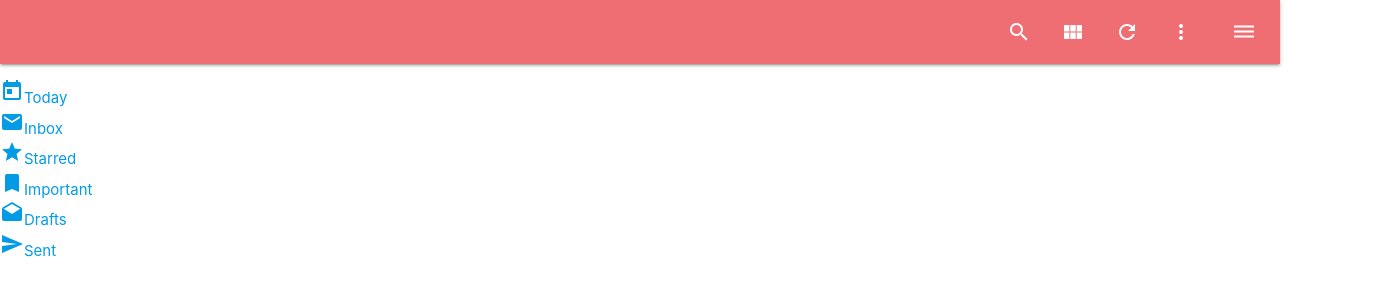
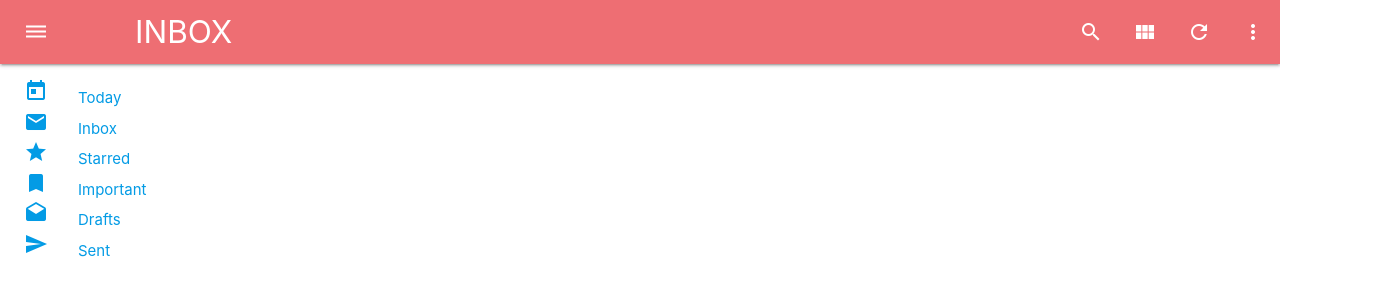
Before and after one commit to KyawZinAung12/UI-UX-Mockery, a plain HTML site: page index1.html in a window 1280 px wide. Shown: the whole page, 1377 px wide, since content can reach past the window. Drawn offline with Linux system fonts and the light colour scheme.

Commit message:
add index1.html

```diff
--- a/index1.html
+++ b/index1.html
@@ -16,7 +16,7 @@
 	<nav>
     <div class="nav-wrapper">
 
-      <ul class="right hide-on-med-and-down">
+      <ul class="left hide-on-med-and-down">
 	<li><i class="material-icons">&emsp;dehaze&emsp;</i></li>
 	<li><a href="#!" class="brand-logo">&emsp;&emsp;INBOX</a></li>
       </ul>
@@ -30,12 +30,12 @@
     </div>
   </nav>
     <ul>
-	<li><a href="#!"><i class="material-icons">today</i>Today</a></li>
-	<li><a href="#!"><i class="material-icons">mail</i>Inbox</a></li>
-	<li><a href="#!"><i class="material-icons">star</i>Starred</a></li>
-	<li><a href="#!"><i class="material-icons">bookmark</i>Important</a></li>
-	<li><a href="#!"><i class="material-icons">drafts</i>Drafts</a></li>
-	<li><a href="#!"><i class="material-icons">send</i>Sent</a></li>
+	<li><a href="#!"><i class="material-icons">&emsp;today</i>&emsp;&emsp;Today</a></li>
+	<li><a href="#!"><i class="material-icons">&emsp;mail</i>&emsp;&emsp;Inbox</a></li>
+	<li><a href="#!"><i class="material-icons">&emsp;star</i>&emsp;&emsp;Starred</a></li>
+	<li><a href="#!"><i class="material-icons">&emsp;bookmark</i>&emsp;&emsp;Important</a></li>
+	<li><a href="#!"><i class="material-icons">&emsp;drafts</i>&emsp;&emsp;Drafts</a></li>
+	<li><a href="#!"><i class="material-icons">&emsp;send</i>&emsp;&emsp;Sent</a></li>
   </ul>
 
       <!--JavaScript at end of body for optimized loading-->
```
